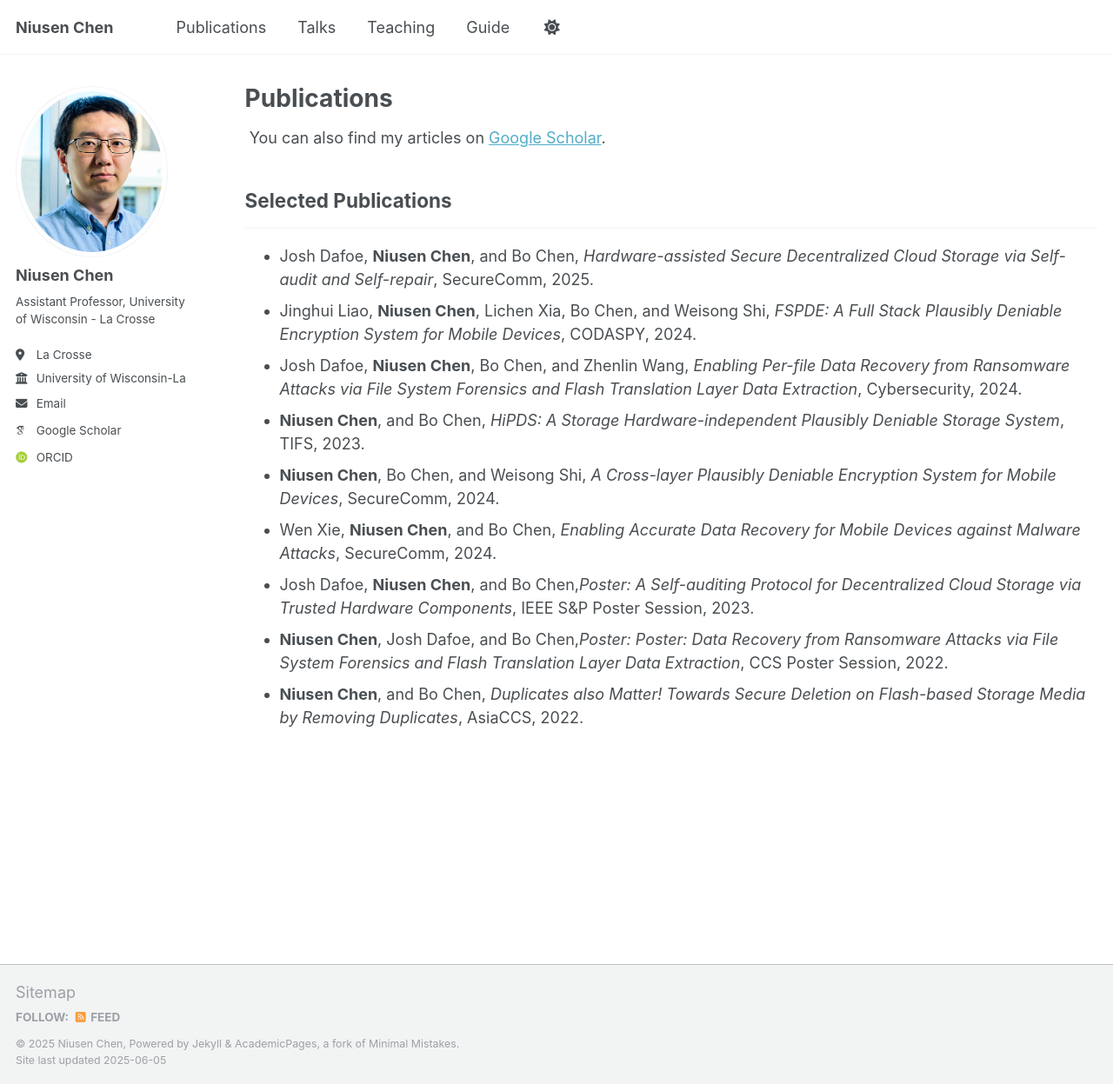
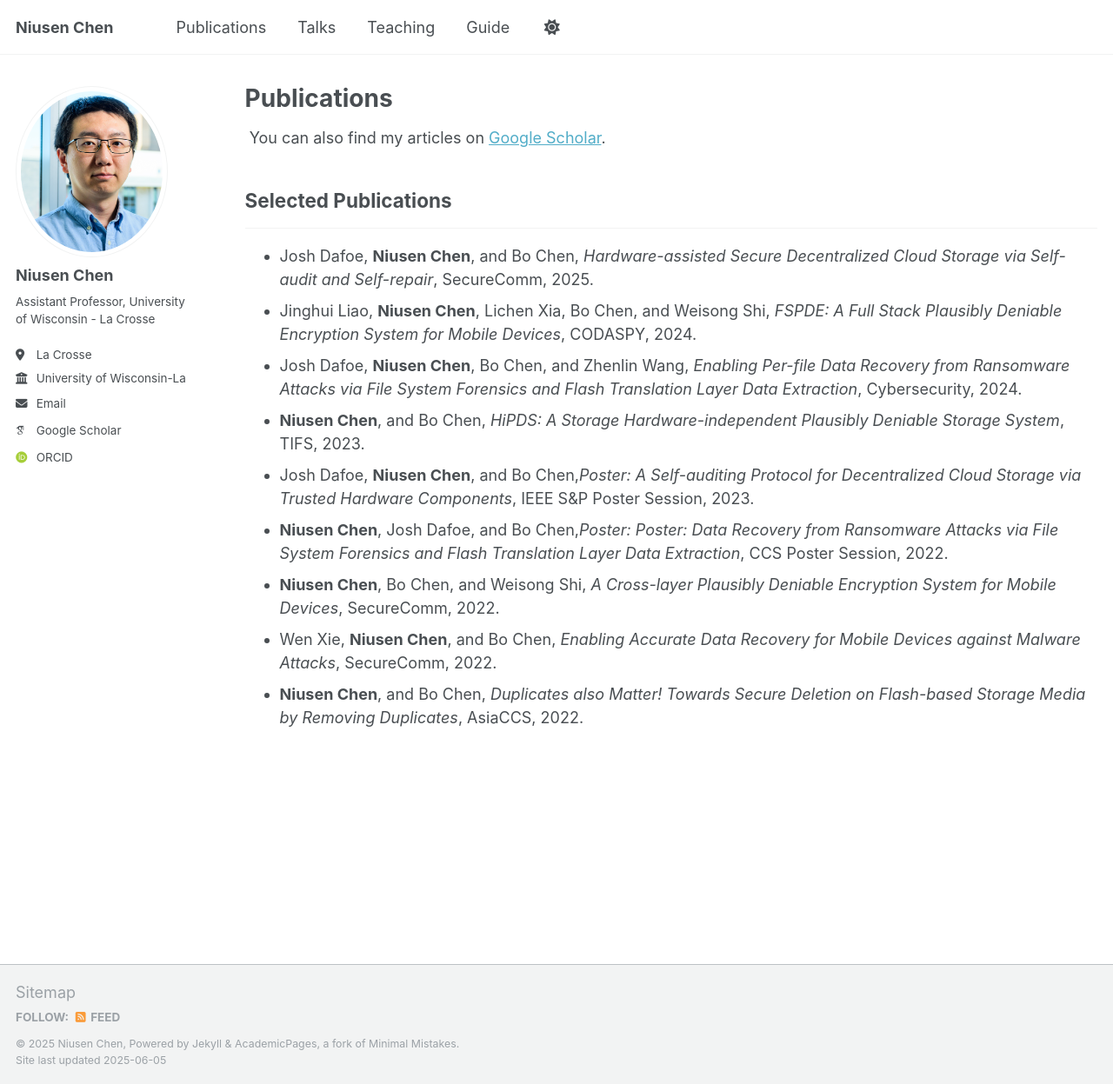
Before and after one commit to niusenc/niusenc.github.io, a Jekyll site: the page built from _pages/publications.html, in a window 1280 px wide and 1247 px high. Shown: the whole window at 87% size. Built offline with Jekyll 4.4.1, drawn with Linux system fonts in a browser that asks for light colours; some web fonts are replaced.

Commit message:
Update publications.html

```diff
--- a/_pages/publications.html
+++ b/_pages/publications.html
@@ -18,9 +18,9 @@ author_profile: true
   <li>Jinghui Liao, <strong>Niusen Chen</strong>, Lichen Xia, Bo Chen, and Weisong Shi, <em>FSPDE: A Full Stack Plausibly Deniable Encryption System for Mobile Devices</em>, CODASPY, 2024.</li>
   <li>Josh Dafoe, <strong>Niusen Chen</strong>, Bo Chen, and Zhenlin Wang, <em>Enabling Per-file Data Recovery from Ransomware Attacks via File System Forensics and Flash Translation Layer Data Extraction</em>, Cybersecurity, 2024.</li>
   <li><strong>Niusen Chen</strong>, and Bo Chen, <em>HiPDS: A Storage Hardware-independent Plausibly Deniable Storage System</em>, TIFS, 2023.</li>
-  <li><strong>Niusen Chen</strong>, Bo Chen, and Weisong Shi,<em> A Cross-layer Plausibly Deniable Encryption System for Mobile Devices</em>, SecureComm, 2024.</li>
-  <li>Wen Xie, <strong>Niusen Chen</strong>, and Bo Chen,<em>  Enabling Accurate Data Recovery for Mobile Devices against Malware Attacks</em>, SecureComm, 2024.</li>
   <li>Josh Dafoe, <strong>Niusen Chen</strong>, and Bo Chen,<em>Poster: A Self-auditing Protocol for Decentralized Cloud Storage via Trusted Hardware Components</em>, IEEE S&P Poster Session, 2023.</li>
   <li><strong>Niusen Chen</strong>, Josh Dafoe, and Bo Chen,<em>Poster: Poster: Data Recovery from Ransomware Attacks via File System Forensics and Flash Translation Layer Data Extraction</em>, CCS Poster Session, 2022.</li>
+  <li><strong>Niusen Chen</strong>, Bo Chen, and Weisong Shi,<em> A Cross-layer Plausibly Deniable Encryption System for Mobile Devices</em>, SecureComm, 2022.</li>
+  <li>Wen Xie, <strong>Niusen Chen</strong>, and Bo Chen,<em>  Enabling Accurate Data Recovery for Mobile Devices against Malware Attacks</em>, SecureComm, 2022.</li>
   <li><strong>Niusen Chen</strong>, and Bo Chen, <em>Duplicates also Matter! Towards Secure Deletion on Flash-based Storage Media by Removing Duplicates</em>, AsiaCCS, 2022.</li>
 </ul>
```
